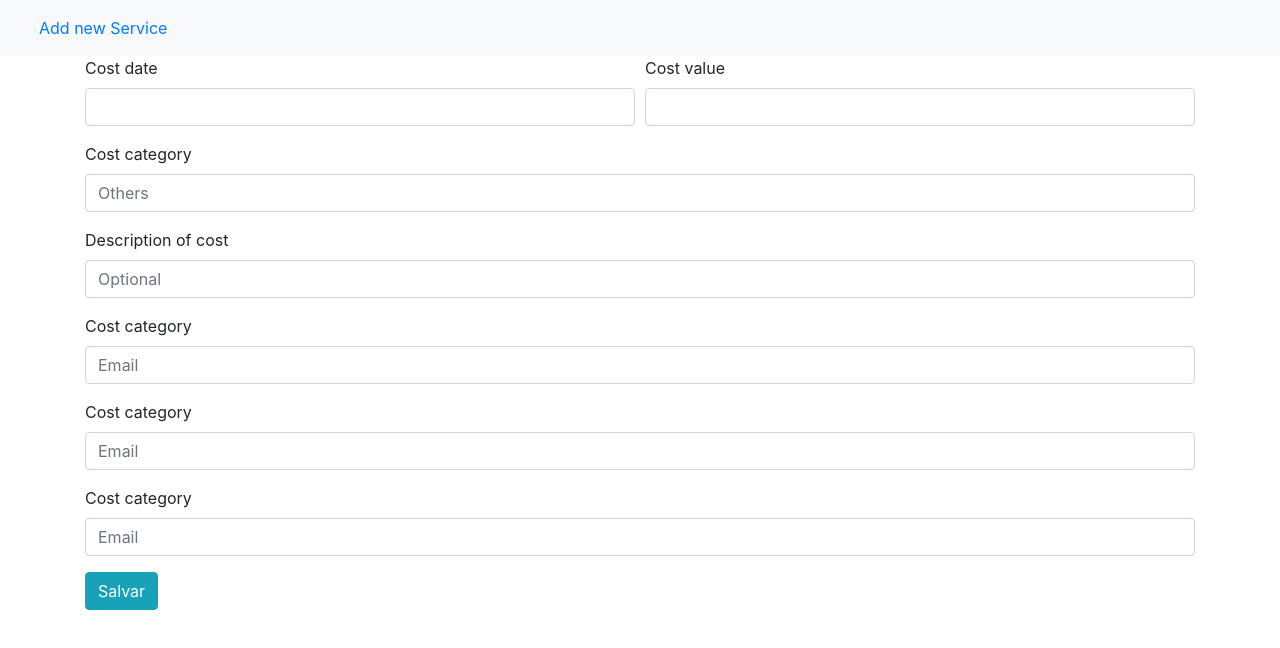
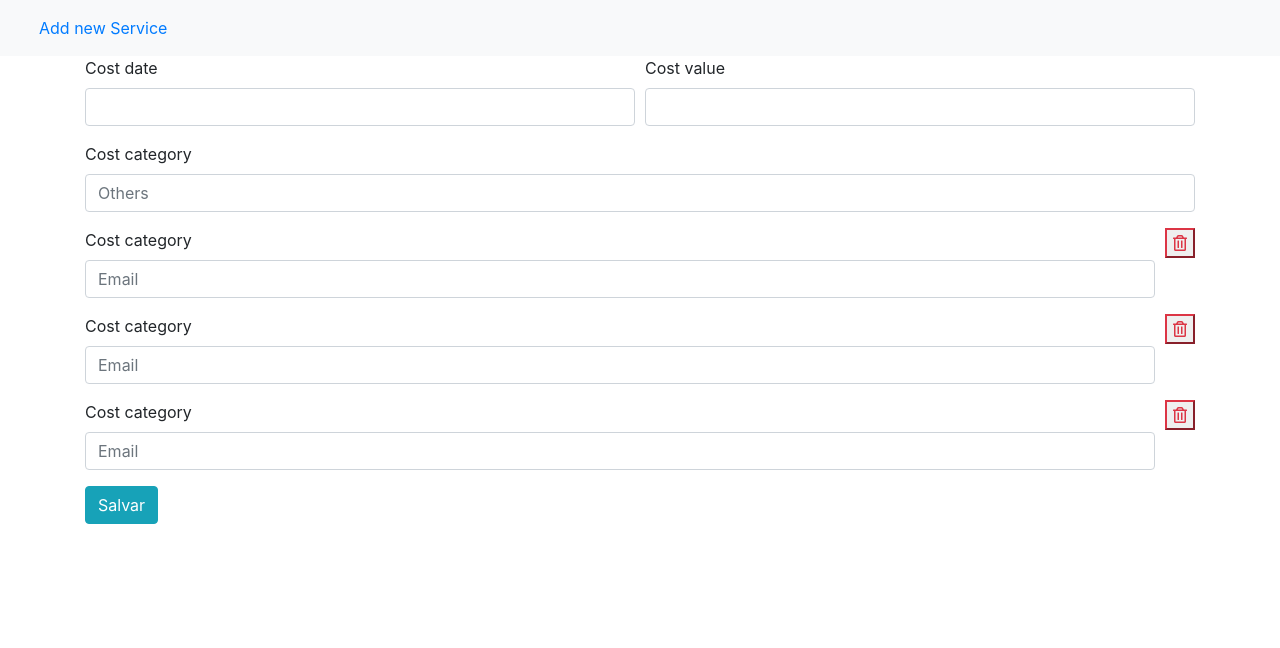
Before and after one commit to marcio133/angular-forms, an Angular app: page / in a window 1280 px wide. Shown: the top 648 px of the page. Built offline with nearby package versions, Linux system fonts and the light colour scheme.

Commit message:
Created deletable input component

```diff
--- a/angular.json
+++ b/angular.json
@@ -29,7 +29,8 @@
             ],
             "styles": [
               "src/styles.scss",
-              "./node_modules/bootstrap/dist/css/bootstrap.min.css"
+              "./node_modules/bootstrap/dist/css/bootstrap.min.css",
+              "./node_modules/@fortawesome/fontawesome-free/css/all.min.css"
             ],
             "scripts": []
           },
--- a/package.json
+++ b/package.json
@@ -29,9 +29,10 @@
     "@angular/cli": "~8.1.2",
     "@angular/compiler-cli": "~8.1.2",
     "@angular/language-service": "~8.1.2",
-    "@types/node": "~8.9.4",
+    "@fortawesome/fontawesome-free": "^5.9.0",
     "@types/jasmine": "~3.3.8",
     "@types/jasminewd2": "~2.0.3",
+    "@types/node": "~8.9.4",
     "codelyzer": "^5.0.0",
     "jasmine-core": "~3.4.0",
     "jasmine-spec-reporter": "~4.2.1",
--- a/src/app/_components/form/form.component.html
+++ b/src/app/_components/form/form.component.html
@@ -16,30 +16,9 @@
         <input type="text" class="form-control" id="inputEmail4" placeholder="Others">
       </div>
     </div>
-    <div class="form-row">
-      <div class="form-group col">
-        <label for="inputEmail4">Description of cost</label>
-        <input type="text" class="form-control" id="inputEmail4" placeholder="Optional">
-      </div>
-    </div>
-    <div class="form-row">
-      <div class="form-group col">
-        <label for="inputEmail4">Cost category</label>
-        <input type="text" class="form-control" id="inputEmail4" placeholder="Email">
-      </div>
-    </div>
-    <div class="form-row">
-      <div class="form-group col">
-        <label for="inputEmail4">Cost category</label>
-        <input type="text" class="form-control" id="inputEmail4" placeholder="Email">
-      </div>
-    </div>
-    <div class="form-row">
-      <div class="form-group col">
-        <label for="inputEmail4">Cost category</label>
-        <input type="text" class="form-control" id="inputEmail4" placeholder="Email">
-      </div>
-    </div>
+    <app-resetable-input></app-resetable-input>
+    <app-resetable-input></app-resetable-input>
+    <app-resetable-input></app-resetable-input>
     <button type="submit" class="btn btn-info">Salvar</button>
   </form>
 </section>
--- a/src/app/_components/index.js
+++ b/src/app/_components/index.js
@@ -1,2 +1,3 @@
 export { FormComponent } from './form/form.component';
 export { NavBarComponent } from './nav-bar/nav-bar.component';
+export { ResetableInputComponent } from './resetable-input/resetable-input.component';
--- /dev/null
+++ b/src/app/_components/resetable-input/resetable-input.component.html
@@ -0,0 +1,9 @@
+<div class="form-row">
+  <div class="form-group col">
+    <label for="inputEmail4">Cost category</label>
+    <input type="text" class="form-control" id="inputEmail4" placeholder="Email">
+  </div>
+  <div class="col-auto">
+    <button class="btn-outline-danger"><i class="far fa-trash-alt"></i></button>
+  </div>
+</div>
--- /dev/null
+++ b/src/app/_components/resetable-input/resetable-input.component.ts
@@ -0,0 +1,15 @@
+import { Component, OnInit } from '@angular/core';
+
+@Component({
+  selector: 'app-resetable-input',
+  templateUrl: './resetable-input.component.html',
+  styleUrls: ['./resetable-input.component.scss']
+})
+export class ResetableInputComponent implements OnInit {
+
+  constructor() { }
+
+  ngOnInit() {
+  }
+
+}
--- a/src/app/app.module.ts
+++ b/src/app/app.module.ts
@@ -3,13 +3,14 @@ import { NgModule } from '@angular/core';
 
 import { AppRoutingModule } from './app-routing.module';
 import { AppComponent } from './app.component';
-import { FormComponent, NavBarComponent } from './_components';
+import { FormComponent, NavBarComponent, ResetableInputComponent } from './_components';
 
 @NgModule({
   declarations: [
     AppComponent,
     FormComponent,
-    NavBarComponent
+    NavBarComponent,
+    ResetableInputComponent
   ],
   imports: [
     BrowserModule,
```
Also changed, not shown: src/app/_components/resetable-input/resetable-input.component.scss (added), 2 other files (tests, documents, lock files or other folders).
